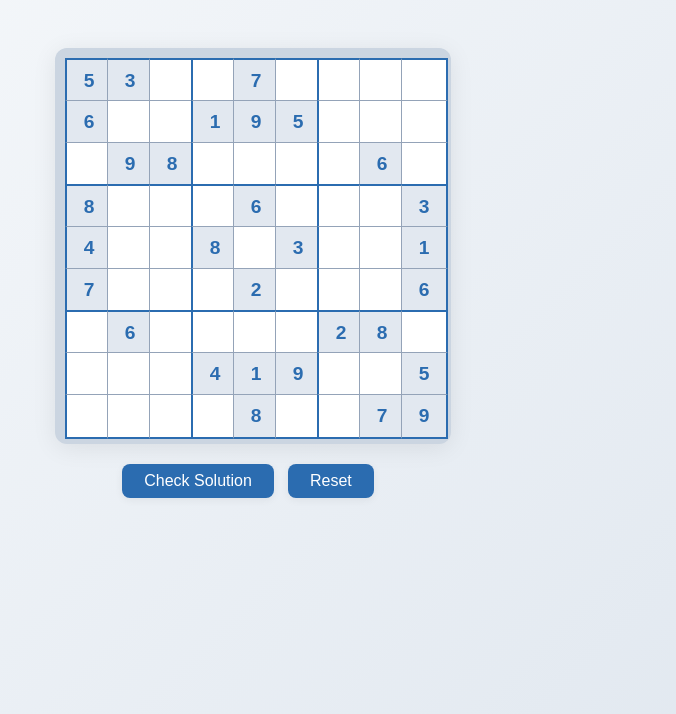
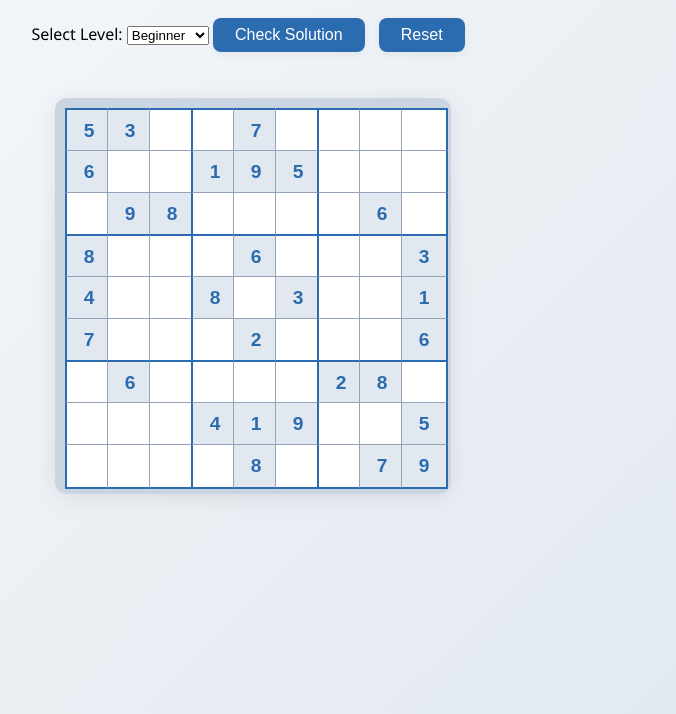
Before and after one commit to eusrabi/sudoku, a plain HTML site: page index.html in a window 1280 px wide. Shown: the part 86-800 px from the top of the page, without its empty margins (387-1063 px from the left). Drawn offline with Linux system fonts and the light colour scheme.

Commit message:
added the difficulty level: beginner, medium, advanced

```diff
--- a/app.js
+++ b/app.js
@@ -1,4 +1,5 @@
-const initialBoard = [
+const boards = {
+    beginner: [
         [5, 3, '', '', 7, '', '', '', ''],
         [6, '', '', 1, 9, 5, '', '', ''],
         ['', 9, 8, '', '', '', '', 6, ''],
@@ -8,11 +9,36 @@ const initialBoard = [
         ['', 6, '', '', '', '', 2, 8, ''],
         ['', '', '', 4, 1, 9, '', '', 5],
         ['', '', '', '', 8, '', '', 7, 9]
-];
+    ],
+    medium: [
+        ['', '', '', 2, 6, '', 7, '', 1],
+        [6, 8, '', '', 7, '', '', 9, ''],
+        [1, 9, '', '', '', 4, 5, '', ''],
+        [8, 2, '', 1, '', '', '', 4, ''],
+        ['', '', 4, 6, '', 2, 9, '', ''],
+        ['', 5, '', '', '', 3, '', 2, 8],
+        ['', '', 9, 3, '', '', '', 7, 4],
+        ['', 4, '', '', 5, '', '', 3, 6],
+        [7, '', 3, '', 1, 8, '', '', '']
+    ],
+    advanced: [
+        ['', '', '', '', '', '', '', '', ''],
+        [2, '', '', 3, '', '', '', '', ''],
+        ['', '', 1, '', 9, 5, '', '', ''],
+        ['', '', '', '', '', '', '', 7, 8],
+        ['', '', '', '', '', '', '', '', ''],
+        [1, '', '', '', '', '', '', '', ''],
+        ['', '', '', 6, '', '', '', '', ''],
+        ['', '', '', '', '', '', 4, 1, 9],
+        ['', '', '', '', 8, '', '', '', 5]
+    ]
+};
 
+let initialBoard;
 let board = [];
 const boardDiv = document.getElementById('sudoku-board');
 const message = document.getElementById('message');
+const levelSelect = document.getElementById('level');
 
 function createBoard() {
     boardDiv.innerHTML = '';
@@ -42,6 +68,7 @@ function createBoard() {
         }
     }
     message.textContent = '';
+    message.style.color = '#2d3748';
 }
 
 function onInput(cell, r, c) {
@@ -61,12 +88,10 @@ function onInput(cell, r, c) {
 }
 
 function isValid(row, col, val) {
-    // Check row and column
     for (let i = 0; i < 9; i++) {
         if (i !== col && board[row][i].value === val) return false;
         if (i !== row && board[i][col].value === val) return false;
     }
-    // Check 3x3 box
     const boxRow = Math.floor(row / 3) * 3;
     const boxCol = Math.floor(col / 3) * 3;
     for (let r = boxRow; r < boxRow + 3; r++) {
@@ -118,4 +143,14 @@ function resetBoard() {
     message.style.color = '#2d3748';
 }
 
+function changeLevel() {
+    const level = levelSelect.value;
+    initialBoard = boards[level];
     createBoard();
+}
+
+// Initialize the board based on the selected level on page load
+window.onload = function() {
+    initialBoard = boards[levelSelect.value];
+    createBoard();
+};
--- a/index.html
+++ b/index.html
@@ -7,11 +7,17 @@
 </head>
 <body>
     <h1>Sudoku</h1>
-    <div id="sudoku-board"></div>
     <div class="controls">
+        <label for="level">Select Level:</label>
+        <select id="level" onchange="changeLevel()">
+            <option value="beginner">Beginner</option>
+            <option value="medium">Medium</option>
+            <option value="advanced">Advanced</option>
+        </select>
         <button onclick="checkSolution()">Check Solution</button>
         <button onclick="resetBoard()">Reset</button>
     </div>
+    <div id="sudoku-board"></div>
     <p id="message"></p>
     <script src="app.js"></script>
 </body>
```
Lines whose indentation alone changed are shown as unchanged.
